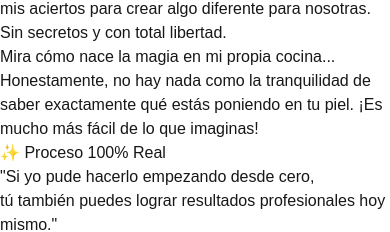
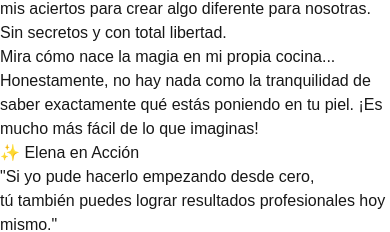
Before and after one commit to Sr-Ernesto/sistema-natural, a Next.js app: page / in a window 390 px wide. Shown: the part 1395-1627 px from the top of the page. Built offline with nearby package versions, Linux system fonts and the light colour scheme; no server answers.

Commit message:
fix: ajuste de proporción de video a vertical (9:16) + optimización de layout para mobile-first

```diff
--- a/src/components/sections/VideoSalesLetter.tsx
+++ b/src/components/sections/VideoSalesLetter.tsx
@@ -13,12 +13,12 @@ export function VideoSalesLetter() {
           </p>
         </RevealOnScroll>
 
-        {/* Bunny.net Video Container */}
-        <div className="relative w-full max-w-[800px] mx-auto group">
+        {/* Bunny.net Video Container - Vertical (9:16) */}
+        <div className="relative w-full max-w-[340px] md:max-w-[380px] mx-auto group">
           {/* Glassmorphism Background Decor */}
-          <div className="absolute -inset-4 bg-[#8aad62]/5 blur-2xl rounded-[3rem] opacity-50 group-hover:opacity-100 transition-opacity duration-700" />
+          <div className="absolute -inset-6 bg-[#8aad62]/10 blur-3xl rounded-full opacity-40 group-hover:opacity-70 transition-opacity duration-700" />
 
-          <div className="relative aspect-video rounded-[2rem] overflow-hidden shadow-[0_20px_60px_-15px_rgba(0,0,0,0.3)] border-4 border-white z-10 group-hover:scale-[1.01] transition-transform duration-500">
+          <div className="relative aspect-[9/16] rounded-[2.5rem] overflow-hidden shadow-[0_25px_50px_-12px_rgba(0,0,0,0.4)] border-[6px] border-white z-10 group-hover:scale-[1.02] transition-transform duration-500">
             <iframe
               src="https://iframe.mediadelivery.net/embed/550916/ad84b508-297f-4940-bfa5-b408857a2b98?autoplay=false&loop=false&muted=false&preload=true&responsive=true"
               loading="lazy"
@@ -29,8 +29,8 @@ export function VideoSalesLetter() {
           </div>
 
           {/* Floating Badge */}
-          <div className="absolute -bottom-6 -right-4 md:-right-8 bg-black text-white text-[10px] md:text-xs font-black px-4 py-2 rounded-full shadow-2xl z-20 uppercase tracking-widest animate-bounce-slow">
-            ✨ Proceso 100% Real
+          <div className="absolute -bottom-4 -right-4 bg-black text-white text-[9px] md:text-[11px] font-black px-4 py-2 rounded-full shadow-2xl z-20 uppercase tracking-widest animate-bounce-slow">
+            ✨ Elena en Acción
           </div>
         </div>
 
```
Also changed, not shown: 1 other file (tests, documents, lock files or other folders).
